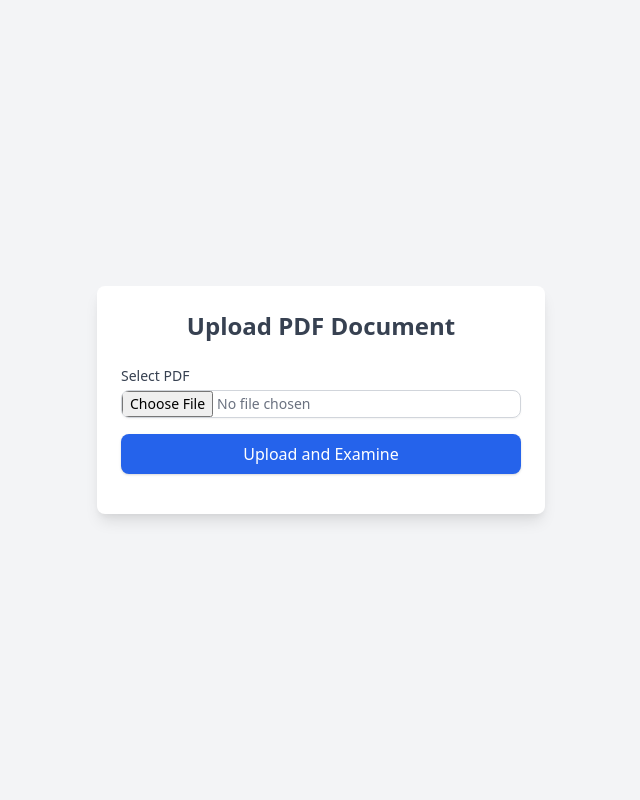
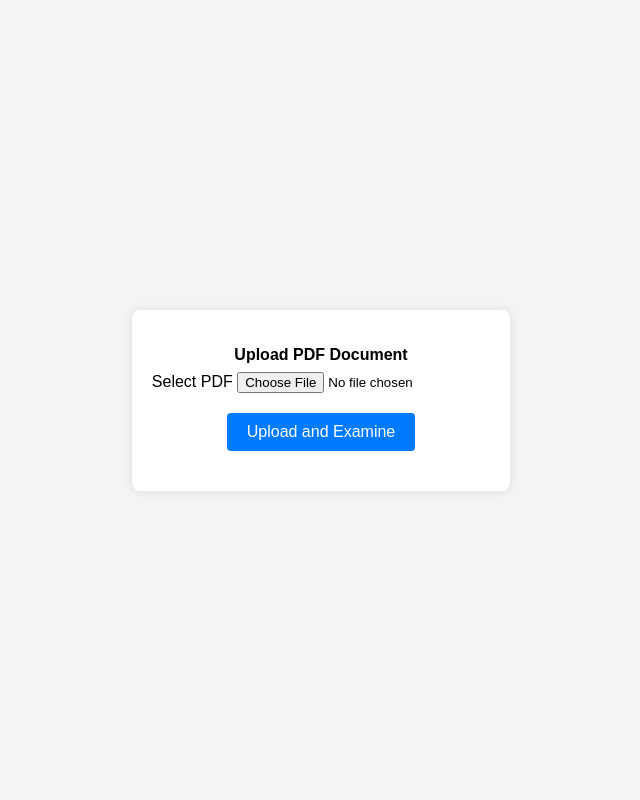
Before and after one commit to MrajaR/DG-version-2.0, a Flask app: page / in a window 1280 px wide. Shown: the whole page, without its empty margins (319-959 px from the left). Run offline with Flask 3, Linux system fonts and the light colour scheme.

Commit message:
simple but ugly frontend created

```diff
--- a/LLMRAG/__init__.py
+++ b/LLMRAG/__init__.py
@@ -1,3 +1,5 @@
 from .dg_analyzer import DangerousGoodsAnalyzer
 from .utils.check_chromadb import CheckChromadb
 from .utils.extractor import Extractor
+
+from .config import Config
--- /dev/null
+++ b/LLMRAG/config/__init__.py
@@ -0,0 +1 @@
+from .config import Config
--- a/server.py
+++ b/server.py
@@ -1,6 +1,10 @@
 from flask import Flask, render_template, request, jsonify, session
 from flask_cors import CORS
+
+
 from LLMRAG import DangerousGoodsAnalyzer
+from LLMRAG import Config
+
 import os
 import uuid
 
@@ -46,10 +50,11 @@ def analyze_msds():
 def process_uploaded_msds():
     user_id = session['user_id']
 
-    if 'file' not in request.files:
+    if 'pdf' not in request.files:
+        print('No file part in the request')
         return jsonify({'Response': 'Tolong upload file PDF'}), 400
 
-    file = request.files['file']
+    file = request.files['pdf']
 
     # Store file in a user-specific directory
     file_path = os.path.join(PDF_FOLDER, file.filename)
--- a/static/script.js
+++ b/static/script.js
@@ -3,41 +3,53 @@ document.addEventListener('DOMContentLoaded', function() {
     const pdfFileInput = document.getElementById('pdfFile');
     const messageDiv = document.getElementById('message');
     const analyzeButton = document.getElementById('analyzeButton');
+    const loadingSpinner = document.getElementById('loadingSpinner');
+
+    function toggleLoading(isLoading) {
+        loadingSpinner.style.display = isLoading ? 'block' : 'none';
+    }
 
     uploadForm.addEventListener('submit', function(event) {
         event.preventDefault();
+        toggleLoading(true);
 
         const formData = new FormData();
         formData.append('pdf', pdfFileInput.files[0]);
 
-        fetch('/save_n_examine_doc', {
+        fetch('/process-msds', {
             method: 'POST',
             body: formData
         })
         .then(response => response.json())
         .then(data => {
+            toggleLoading(false);
             if (data.error) {
                 messageDiv.innerHTML = data.error;
                 analyzeButton.style.display = 'none';
             } else {
-                messageDiv.innerHTML = data.result;
+                messageDiv.innerHTML = data.Response;
                 analyzeButton.style.display = 'block';
             }
         })
         .catch(error => {
             console.error('Error:', error);
             messageDiv.textContent = 'An unexpected error occurred.';
+            toggleLoading(false);
         });
     });
 
     analyzeButton.addEventListener('click', function() {
-        fetch('/process-document', {
+        toggleLoading(true);
+
+        fetch('/analyze-msds', {
             method: 'POST'
         })
         .then(response => response.json())
         .then(data => {
-            if (data.result) {
-                messageDiv.innerHTML = parseAndRenderMessage(data.result);
+            toggleLoading(false);
+            if (data.Response) {
+                messageDiv.innerHTML = parseAndRenderMessage(data.Response);
+                analyzeButton.style.display = 'none';
             } else {
                 messageDiv.textContent = 'Failed to process document.';
             }
@@ -45,6 +57,7 @@ document.addEventListener('DOMContentLoaded', function() {
         .catch(error => {
             console.error('Error:', error);
             messageDiv.textContent = 'An unexpected error occurred.';
+            toggleLoading(false);
         });
     });
 
@@ -54,23 +67,15 @@ document.addEventListener('DOMContentLoaded', function() {
 
         lines.forEach(line => {
             if (line.startsWith('# ')) {
-                htmlContent += `<h1 class="text-xl font-bold my-2">${line.slice(2)}</h1>`;
+                htmlContent += `<h1>${line.slice(2)}</h1>`;
             } else if (line.startsWith('## ')) {
-                htmlContent += `<h2 class="text-lg font-semibold my-2">${line.slice(3)}</h2>`;
+                htmlContent += `<h2>${line.slice(3)}</h2>`;
             } else if (line.startsWith('* ')) {
-
                 htmlContent += `<li>${line.slice(2)}</li>`;
             } else {
-                if (htmlContent.endsWith('</ul>')) {
-                    htmlContent += '</ul>';
-                }
+                htmlContent += `<p>${line}</p>`;
             }
-            htmlContent += `<p class="my-2 text-red-600	">${line}</p>`;
         });
-
-        if (htmlContent.endsWith('</ul>')) {
-            htmlContent += '</ul>';
-        }
 
         return htmlContent;
     }
--- a/static/style.css
+++ b/static/style.css
@@ -34,7 +34,20 @@ button:hover {
 #message {
     margin: 20px 0;
     font-size: 18px;
+}
 
+/* CSS untuk animasi spinner */
+.spinner {
+    border: 4px solid rgba(0, 0, 0, 0.1);
+    width: 36px;
+    height: 36px;
+    border-radius: 50%;
+    border-left-color: #4A90E2;
+    animation: spin 1s linear infinite;
+}
+
+@keyframes spin {
+    to { transform: rotate(360deg); }
 }
 
 /* Styling untuk heading */
@@ -45,7 +58,7 @@ h1 {
 }
 
 h2 {
-    font-size: 3em;
+    font-size: 1rem;
     font-weight: bold;
     margin-top: 1em;
     margin-bottom: 0.5em;
--- a/templates/index.html
+++ b/templates/index.html
@@ -4,27 +4,26 @@
     <meta charset="UTF-8">
     <meta name="viewport" content="width=device-width, initial-scale=1.0">
     <title>Document Analyzer</title>
-    <link href="https://cdn.jsdelivr.net/npm/tailwindcss@2.2.19/dist/tailwind.min.css" rel="stylesheet">
+    <link rel="stylesheet" href="static/style.css">
 </head>
-<body class="bg-gray-100 text-gray-800">
+<body>
+    <div class="container">
+        <h2>Upload PDF Document</h2>
+        <form id="uploadForm">
+            <div style="margin-bottom: 20px;">
+                <label for="pdfFile">Select PDF</label>
+                <input id="pdfFile" type="file" name="file" accept=".pdf">
+            </div>
+            <button type="submit">Upload and Examine</button>
+        </form>
 
-    <div class="flex items-center justify-center min-h-screen">
-        <div class="w-full max-w-md p-6 bg-white rounded-lg shadow-lg">
-            <h2 class="text-2xl font-semibold text-center text-gray-700 mb-6">Upload PDF Document</h2>
-            <form id="uploadForm" class="space-y-4">
-                <div>
-                    <label for="pdfFile" class="block text-sm font-medium text-gray-700">Select PDF</label>
-                    <input id="pdfFile" type="file" accept=".pdf" class="mt-1 block w-full text-sm text-gray-500 border border-gray-300 rounded-lg shadow-sm focus:outline-none focus:ring-indigo-500 focus:border-indigo-500">
-                </div>
-                <button type="submit" class="w-full py-2 px-4 bg-blue-600 text-white rounded-lg shadow hover:bg-blue-700 focus:ring-4 focus:ring-blue-500 focus:ring-opacity-50">Upload and Examine</button>
-            </form>
+        <div id="message"></div>
+        <button id="analyzeButton" style="display: none;">Analyze Document</button>
 
-            <div id="message" class="mt-4 text-justify"></div>
-
-            <button id="analyzeButton" class="mt-4 w-full py-2 px-4 bg-green-600 text-white rounded-lg shadow hover:bg-green-700 focus:ring-4 focus:ring-green-500 focus:ring-opacity-50" style="display: none;">Analyze Document</button>
-        </div>
+        <!-- Spinner Loading -->
+        <div id="loadingSpinner" class="spinner" style="display: none;"></div>
     </div>
 
-    <script src="{{ url_for('static', filename='script.js') }}"></script>
+    <script src="static/script.js"></script>
 </body>
 </html>
```
Also changed, not shown: LLMRAG/config/config.py (added, +38 -0 lines), LLMRAG/dg_analyzer.py (+10 -25 lines), LLMRAG/utils/check_chromadb.py (+8 -1 lines).
